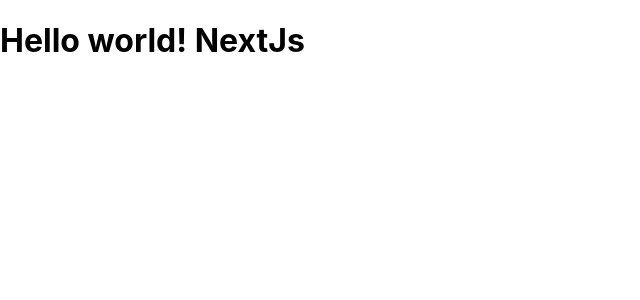
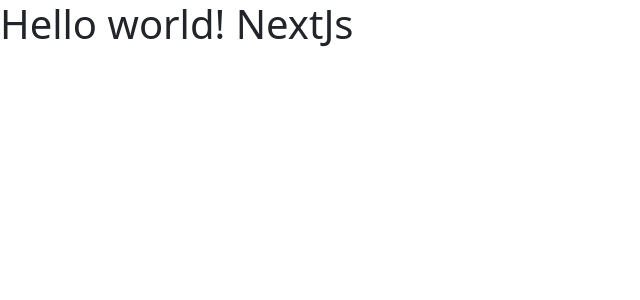
Before and after one commit to Larrire/NextJs-oneBitGames-web, a Next.js app: page / in a window 1280 px wide. Shown: the top 300 px of the page, without its empty margins (0-640 px from the left). Built offline with nearby package versions, Linux system fonts and the light colour scheme.

Commit message:
Adding bootstrap on the project

```diff
--- a/package.json
+++ b/package.json
@@ -10,8 +10,10 @@
   "dependencies": {
     "@types/node": "^17.0.16",
     "@types/react": "^17.0.39",
+    "bootstrap": "^5.1.3",
     "next": "12.0.10",
     "react": "17.0.2",
+    "react-bootstrap": "^2.1.2",
     "react-dom": "17.0.2",
     "typescript": "^4.5.5"
   },
--- a/pages/_app.tsx
+++ b/pages/_app.tsx
@@ -4,6 +4,8 @@
 import Head from 'next/head'
 
 import '../styles/globals.css'
+
+import 'bootstrap/dist/css/bootstrap.min.css'
 
 
 const MyApp: React.FC<AppProps> = ({ Component, pageProps }) => {
--- a/styles/globals.css
+++ b/styles/globals.css
@@ -1,9 +1,24 @@
-html,
-body {
+@import url('https://fonts.googleapis.com/css2?family=Raleway:wght@400&display=swap');
+
+:root {
+  --color-primary: #10163A;
+  --color-secondary: #212744;
+  --color-background: #262C49;
+  --color-gray-light: #7DA1BC;
+  --color-blue-light: #00CFFF;
+  --color-white: #FFFFFF;
+}
+
+html,body {
   padding: 0;
   margin: 0;
-  font-family: -apple-system, BlinkMacSystemFont, Segoe UI, Roboto, Oxygen,
-    Ubuntu, Cantarell, Fira Sans, Droid Sans, Helvetica Neue, sans-serif;
+  font-family: 'Raleway', sans-serif;
+  background: var(--color-background);
+  color: white;    overflow-x: hidden;
+}
+
+body, .sticky-footer-wrapper {
+  min-height:100vh;
 }
 
 a {
```
Also changed, not shown: 1 other file (tests, documents, lock files or other folders).
